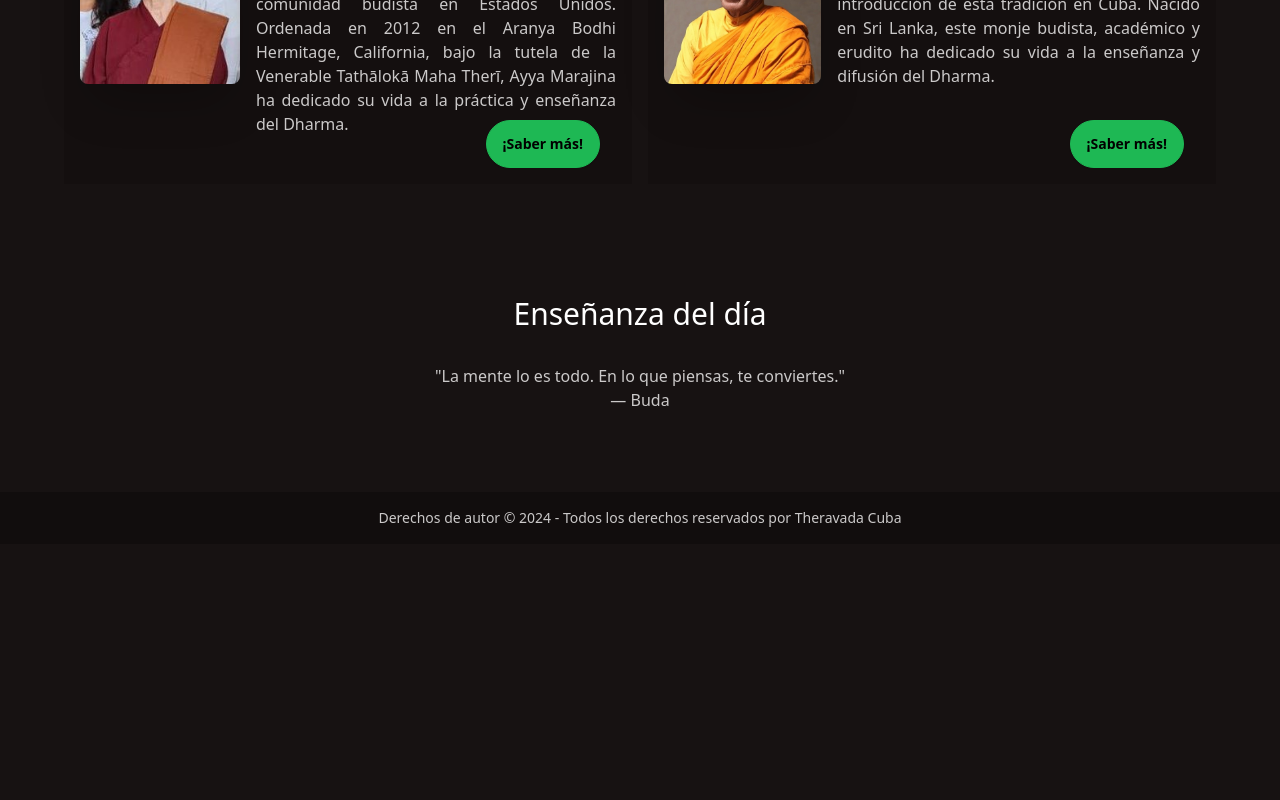
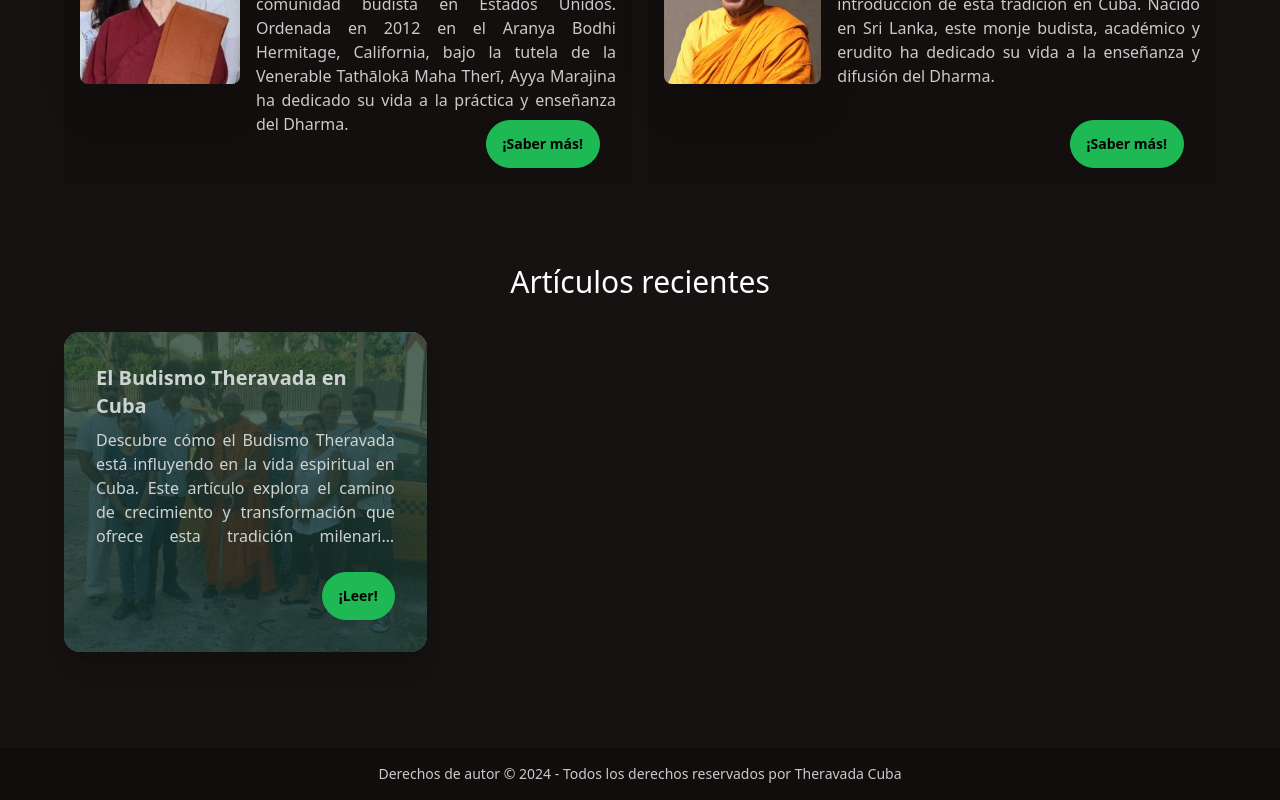
Before and after one commit to init5-dev/ThC, a Next.js app: page / in a window 1280 px wide. Shown: the part 3328-4128 px from the top of the page. Before the commit the page ends 3872 px from the top, so only its background shows below. Built offline with nearby package versions, Linux system fonts and the light colour scheme.

Commit message:
Restored post previews; commented daily phrase

```diff
--- a/app/page.tsx
+++ b/app/page.tsx
@@ -1,7 +1,8 @@
 import AboutUsPreview from '@/app/lib/components/AboutUsPreview'
 import Carousel from '@/app/lib/components/Carousel'
-import DailyTeaching from '@/app/lib/components/DailyTeaching'
+// import DailyTeaching from '@/app/lib/components/DailyTeaching'
 import TeachersPreview from '@/app/lib/components/TeachersPreview'
+import RecentPosts from "./lib/components/RecentPosts"
 
 export default function Home () {
   return (
@@ -9,8 +10,8 @@ export default function Home () {
       <Carousel />
       <AboutUsPreview />
       <TeachersPreview />
-      {/* <RecentPosts count={6} /> */}
-      <DailyTeaching teaching='Lorem ipsum' author='Anónimo' />
+      <RecentPosts count={6} />
+      {/* <DailyTeaching teaching='Lorem ipsum' author='Anónimo' /> */}
     </>
   )
 }
```
